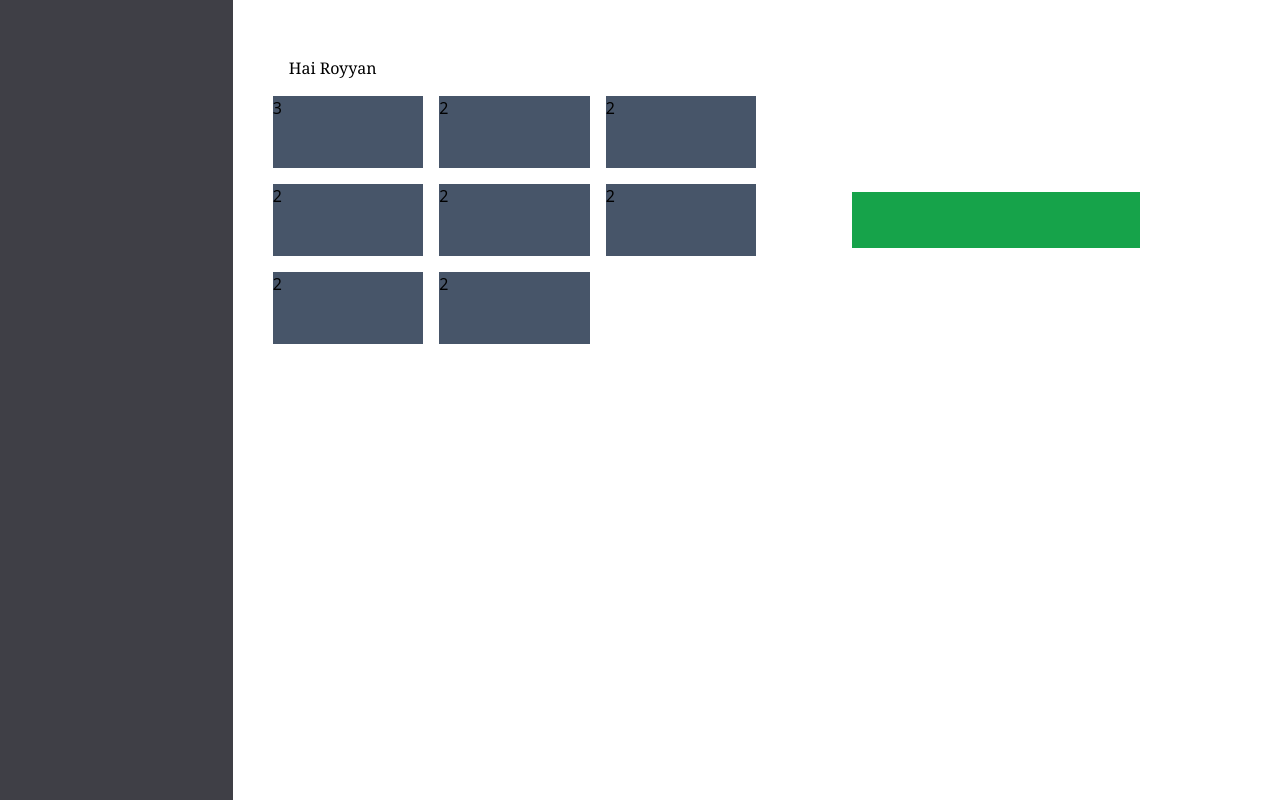
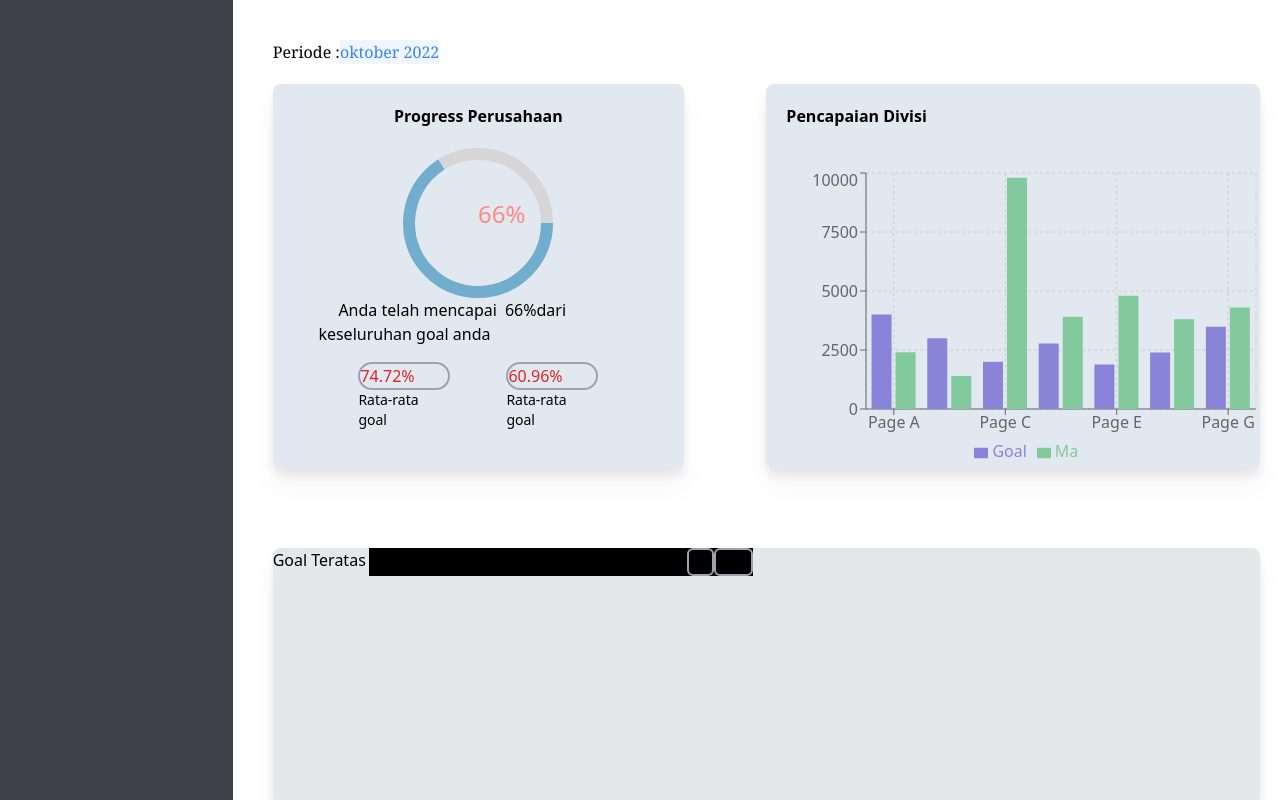
Before and after one commit to muhyiii/perform, a React (Create React App) app: page /dashboard in a window 1280 px wide. Built offline with nearby package versions, Linux system fonts and the light colour scheme.

Commit message:
dashboard

```diff
--- a/package.json
+++ b/package.json
@@ -7,11 +7,13 @@
     "@testing-library/react": "^13.4.0",
     "@testing-library/user-event": "^13.5.0",
     "react": "^18.2.0",
+    "react-circular-progressbar": "^2.1.0",
     "react-custom-scrollbars-2": "^4.5.0",
     "react-dom": "^18.2.0",
     "react-icons": "^4.6.0",
     "react-router-dom": "^6.4.3",
     "react-scripts": "5.0.1",
+    "recharts": "^2.1.16",
     "web-vitals": "^2.1.4"
   },
   "scripts": {
--- a/src/Pages/dashboard.jsx
+++ b/src/Pages/dashboard.jsx
@@ -1,30 +1,171 @@
-import React from 'react'
+import React, { PureComponent } from 'react'
+import { BarChart, Bar, Cell, XAxis, YAxis, CartesianGrid, Tooltip, Legend, ResponsiveContainer } from 'recharts';
+import { CircularProgressbar, buildStyles } from 'react-circular-progressbar';
+const data = [
+  {
+    name: 'Page A',
+    Goal: 4000,
+    Ma: 2400,
+    amt: 2400,
+  },
+  {
+    name: 'Page B',
+    Goal: 3000,
+    Ma: 1398,
+    amt: 2210,
+  },
+  {
+    name: 'Page C',
+    Goal: 2000,
+    Ma: 9800,
+    amt: 2290,
+  },
+  {
+    name: 'Page D',
+    Goal: 2780,
+    Ma: 3908,
+    amt: 2000,
+  },
+  {
+    name: 'Page E',
+    Goal: 1890,
+    Ma: 4800,
+    amt: 2181,
+  },
+  {
+    name: 'Page F',
+    Goal: 2390,
+    Ma: 3800,
+    amt: 2500,
+  },
+  {
+    name: 'Page G',
+    Goal: 3490,
+    Ma: 4300,
+    amt: 2100,
+  },
+];
+const percentage = 66;
 
 const Dashboard = () => {
   return (
-    <div className='p-10 '>
-      <div>
-        <p className='font-serif p-4 '> Hai Royyan</p>
+    <div className='pl-10 pr-5 pt-10 h-full w-auto'>
+      <div className='_periode flex justify-start pb-5'>
+        <div className='font-serif '>
+          Periode :
+        </div>
+
+        <div className='font-serif text-blue-500 bg-blue-50 '>
+          oktober 2022
+        </div>
       </div>
-      <div className='grid grid-cols-2'>
-      <div class="grid grid-cols-3 gap-4 flex-auto  ">
-        <div className='bg-slate-600 flex-'>3</div>
-        <div className=' bg-slate-600 '>2</div>
-        <div className=' bg-slate-600'>2</div>
-        <div className=' bg-slate-600'>2</div>
-        <div className=' bg-slate-600'>2</div>
-        <div className=' bg-slate-600'>2</div>
-        <div className=' bg-slate-600'>2</div>
-        <div className=' bg-slate-600'>2</div>
-      </div>
-      <div class="container bg-green-600 w-72   p-7 m-24">
+
+      <div class="grid grid-cols-2 w-auto  flex-auto h-96  ">
+        <div className='bg-slate-200 rounded-lg w-5/6 drop-shadow-xl  '>
 
 
+          <div className='container mx-auto    w-80 '>
+            <div className='container text-center mx-auto font-semibold p-5 pb-5 pl-5'>
+              <h3>Progress Perusahaan</h3>
+            </div>
+
+            <div className=" container mx-auto" style={{ width: 150, height: 150 }}>
+              <CircularProgressbar
+                value={percentage}
+                text={`${percentage}%`}
+                styles={{
+                  root: {},
+                  path: {
+                    stroke: `rgba(62, 152, 199, ${percentage / 100})`,
+                    strokeLinecap: 'butt',
+                    transition: 'stroke-dashoffset 0.5s ease 0s',
+                    transform: 'rotate(0.25turn)',
+                    transformOrigin: 'center center',
+                  },
+                  trail: {
+                    stroke: '#d6d6d6',
+                    strokeLinecap: 'butt',
+                    transform: 'rotate(0.25turn)',
+                    transformOrigin: 'center center',
+                  },
+                  text: {
+                    fill: '#f88',
+                    fontSize: '16px',
+                  },
+                  background: {
+                    fill: '#3e98c7',
+                  },
+                }}
+              />
+            </div>
+            <div className='container mx-auto'>
+            <div className='_periode  flex w-full  '>
+
+              <div className='text-center pl-5' >Anda telah mencapai</div>
+              <div className='pl-2 text center'>66%</div>
+              <div className='text-center'>dari</div>
+
+            </div>
+            <div className='container mx-auto'>keseluruhan goal anda</div>
+            </div>
+            <div className='container mx-auto grid grid-cols-2 gap-14 flex-auto w-60 h-7 pt-4'>
+              <div className='bg-slate-200 border-2 border-gray-400 rounded-2xl'>
+                <div className='text-md  text-red-600'>74.72%</div>
+              </div>
+              <div className='bg-slate-200 border-2 border-gray-400 rounded-2xl'>
+                <div className='text-md  text-red-600'>60.96%</div>
+              </div>
+            </div>
+            <div className='container mx-auto grid grid-cols-2 gap-14 flex-auto w-60 h-7 pt-4'>
+              <div className='text-sm'>
+                Rata-rata goal
+              </div>
+              <div className='text-sm'>
+                Rata-rata goal
+              </div>
+            </div>
+
+          </div>
+
+        </div>
+
+        <div className=' bg-slate-200 rounded-lg drop-shadow-xl  '>
+          <div className='font-semibold p-5 pl-5'>
+            <h3>Pencapaian Divisi</h3>
+          </div>
+          <div className='w-full h-full pt-5 pl-5'>
+            <BarChart
+              width={500}
+              height={300}
+              data={data}
+              margin={{
+                top: 5,
+                right: 30,
+                left: 20,
+                bottom: 5,
+              }}
+            >
+              <CartesianGrid strokeDasharray="3 3" />
+              <XAxis dataKey="name" />
+              <YAxis />
+              <Tooltip />
+              <Legend />
+              <Bar dataKey="Goal" fill="#8884d8" />
+              <Bar dataKey="Ma" fill="#82ca9d" />
+            </BarChart>
+          </div>
+        </div>
       </div>
-      </div>
-
-      <div>
-
+      <div className='pt-20 pb-10'>
+        <div className=' bg-gray-200 rounded-lg w-full h-64  drop-shadow-xl  '>
+          <div className='flex w-full'>
+            <div className='w-24'>Goal Teratas</div>
+            <div className='flex justify-end bg-black w-96'>
+              <div className='border-2 border-gray-400 rounded-md '>Ma</div>
+              <div className='border-2 border-gray-400 rounded-md'>Goal</div>
+            </div>
+          </div>
+        </div>
       </div>
     </div>
   )
```
Also changed, not shown: 1 other file (tests, documents, lock files or other folders).
